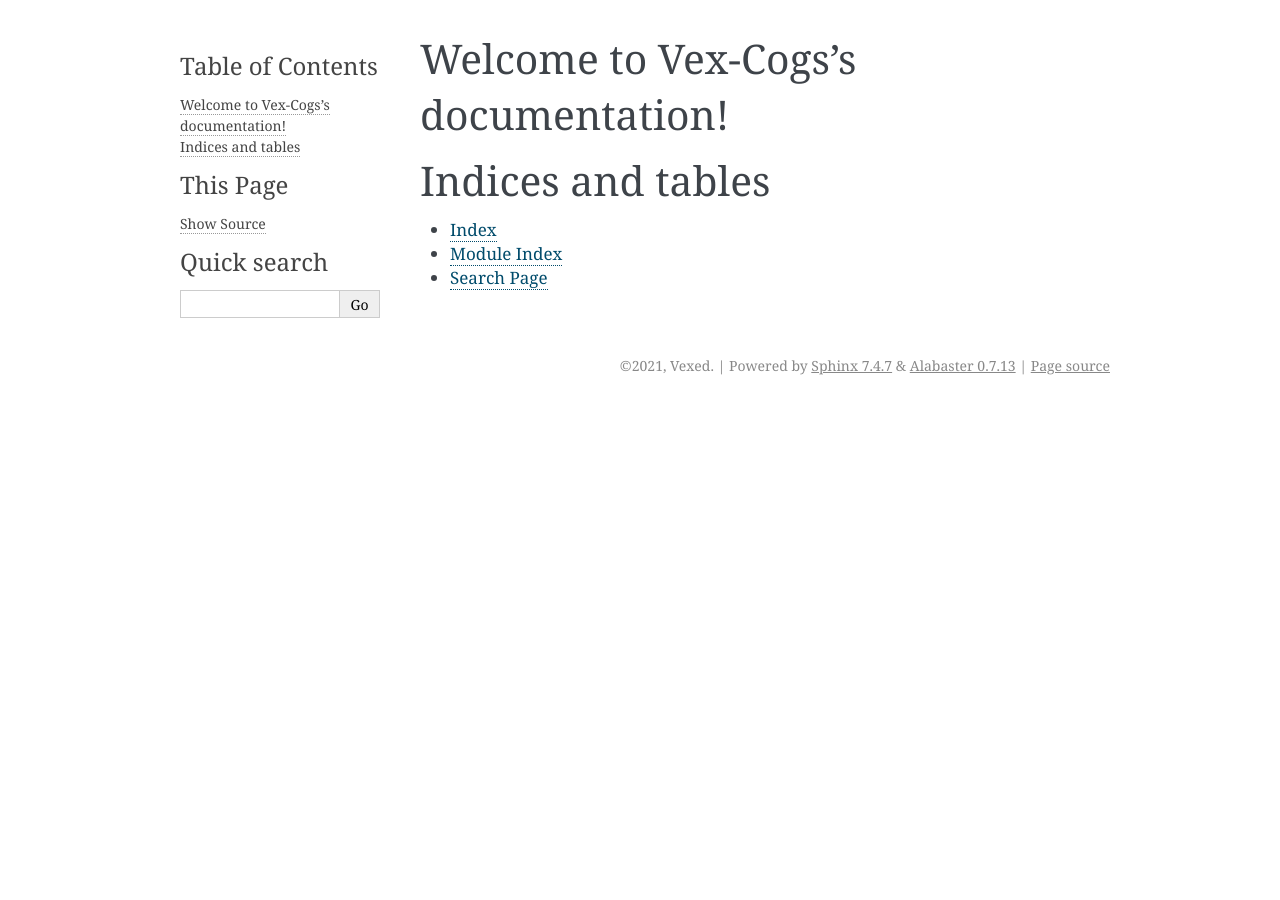
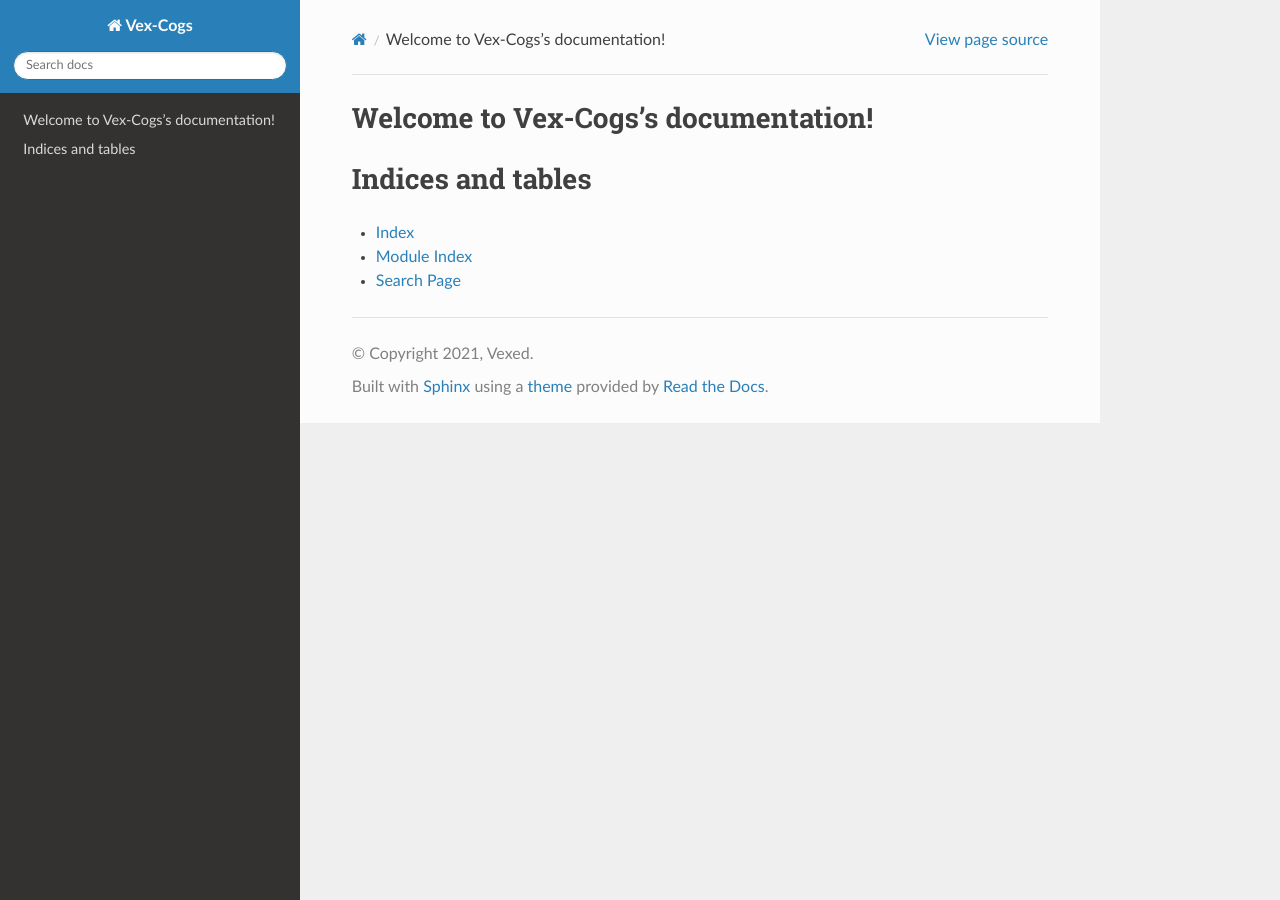
Before and after one commit to Vexed01/Vex-Cogs, a Sphinx documentation site: the page built from docs/index.rst, in a window 1280 px wide. Built offline with Sphinx 7.4.7 and the Read the Docs theme 2.0.0, drawn with Linux system fonts in a browser that asks for light colours.

Commit message:
docs theme

```diff
--- a/docs/conf.py
+++ b/docs/conf.py
@@ -13,13 +13,13 @@
 # import os
 # import sys
 # sys.path.insert(0, os.path.abspath('.'))
-
+import sphinx_rtd_theme
 
 # -- Project information -----------------------------------------------------
 
-project = 'Vex-Cogs'
-copyright = '2021, Vexed'
-author = 'Vexed'
+project = "Vex-Cogs"
+copyright = "2021, Vexed"
+author = "Vexed"
 
 
 # -- General configuration ---------------------------------------------------
@@ -28,15 +28,16 @@ author = 'Vexed'
 # extensions coming with Sphinx (named 'sphinx.ext.*') or your custom
 # ones.
 extensions = [
+    "sphinx_rtd_theme",
 ]
 
 # Add any paths that contain templates here, relative to this directory.
-templates_path = ['_templates']
+templates_path = ["_templates"]
 
 # List of patterns, relative to source directory, that match files and
 # directories to ignore when looking for source files.
 # This pattern also affects html_static_path and html_extra_path.
-exclude_patterns = ['_build', 'Thumbs.db', '.DS_Store']
+exclude_patterns = ["_build", "Thumbs.db", ".DS_Store"]
 
 
 # -- Options for HTML output -------------------------------------------------
@@ -44,9 +45,9 @@ exclude_patterns = ['_build', 'Thumbs.db', '.DS_Store']
 # The theme to use for HTML and HTML Help pages.  See the documentation for
 # a list of builtin themes.
 #
-html_theme = 'alabaster'
+html_theme = "sphinx_rtd_theme"
 
 # Add any paths that contain custom static files (such as style sheets) here,
 # relative to this directory. They are copied after the builtin static files,
 # so a file named "default.css" will overwrite the builtin "default.css".
-html_static_path = ['_static']
+html_static_path = ["_static"]
```
